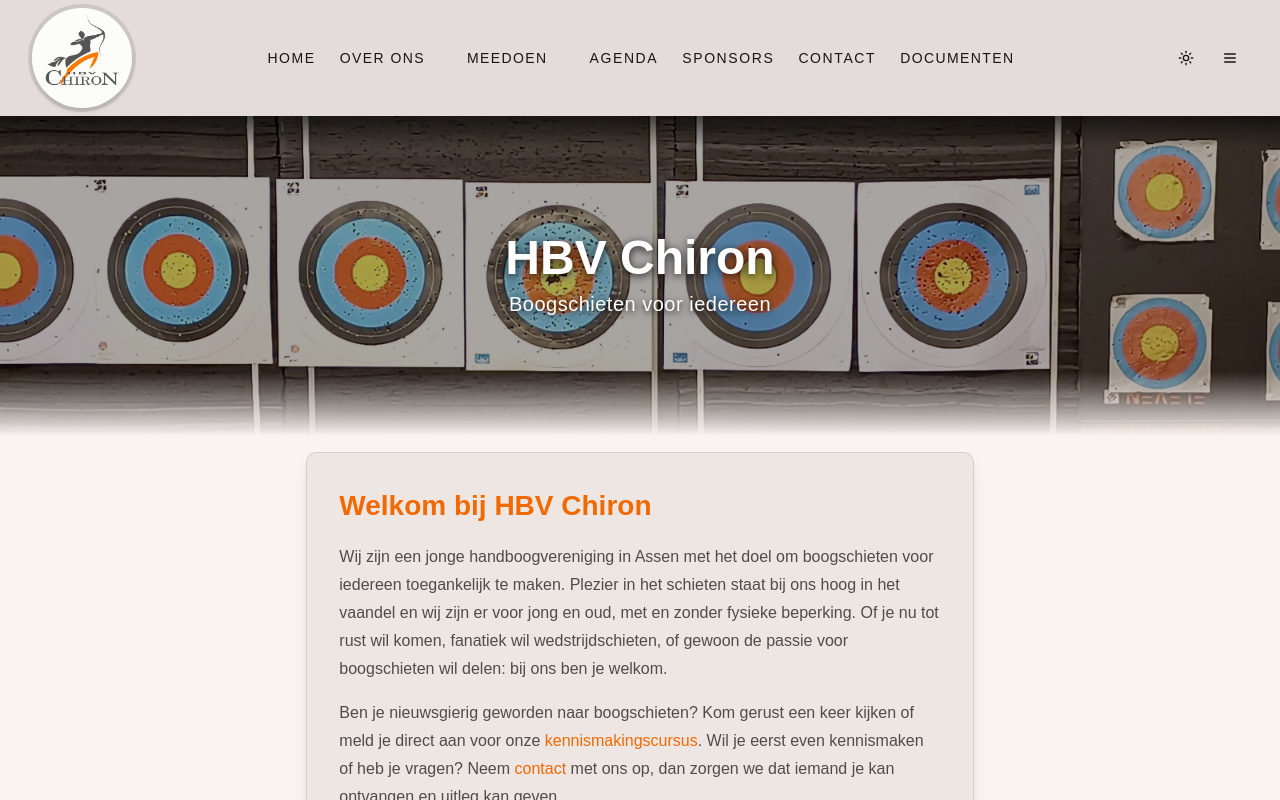
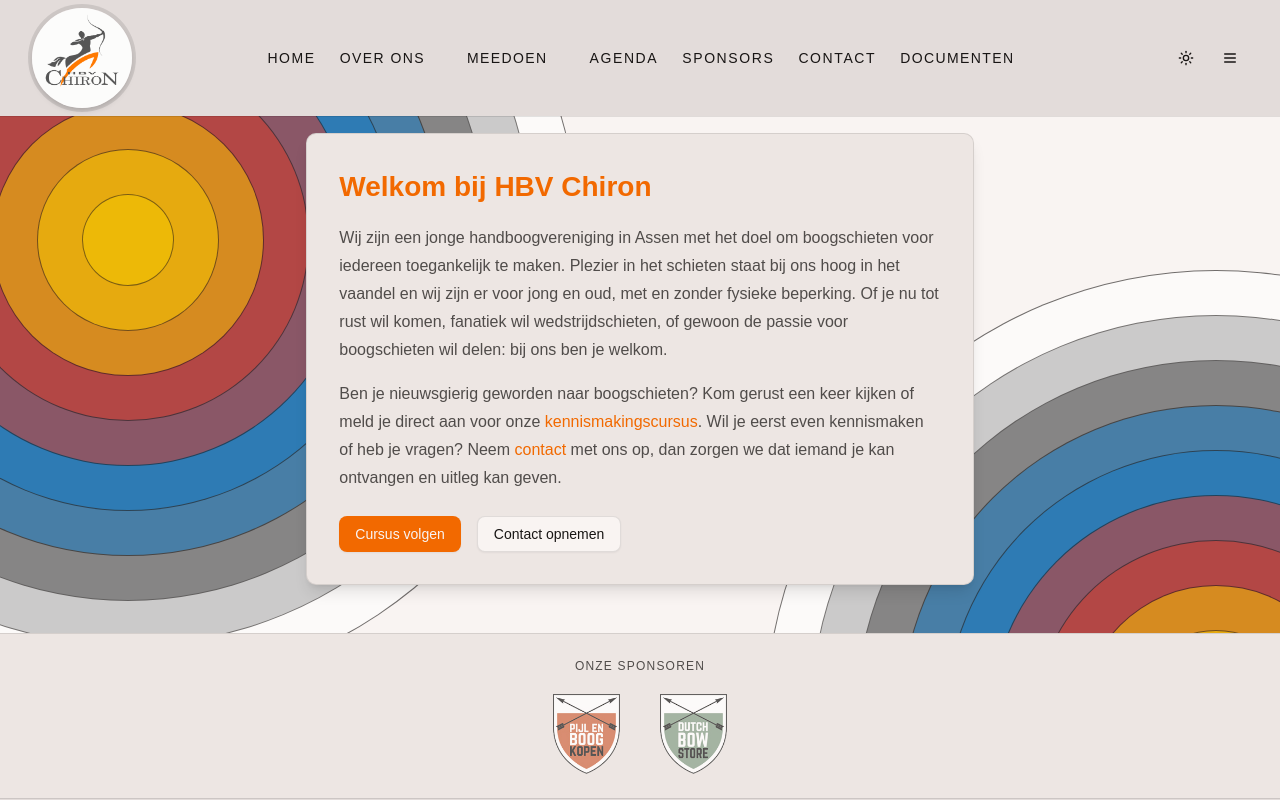
Before and after one commit to nooreon/hbvchiron, a SvelteKit app: page / in a window 1280 px wide. Shown: the top 800 px of the page. Built offline with nearby package versions, Linux system fonts and the light colour scheme; some icons are missing.

Commit message:
Blazoenen achtergrond versie

```diff
--- /dev/null
+++ b/src/lib/components/Blazoen.svelte
@@ -0,0 +1,50 @@
+<script lang="ts">
+    export let blazoenen = [
+        { top: '25%', left: '10%', size: 900, opacity: 0.5 },
+        { top: '75%', left: '95%', size: 900, opacity: 0.5 }
+    ];
+
+    const rings = [
+        { frac: 1.00, color: '#ffffff' },
+        { frac: 0.90, color: '#aaaaaa' },
+        { frac: 0.80, color: '#555555' },
+        { frac: 0.70, color: '#1a7abf' },
+        { frac: 0.60, color: '#1a7abf' },
+        { frac: 0.50, color: '#d63a2a' },
+        { frac: 0.40, color: '#d63a2a' },
+        { frac: 0.30, color: '#f5c800' },
+        { frac: 0.20, color: '#f5c800' },
+        { frac: 0.10, color: '#f5c800' },
+    ];
+</script>
+
+{#each blazoenen as blazoen (blazoen.top + blazoen.left)}
+    <div class="target-wrap" style="z-index: 0; top:{blazoen.top}; left:{blazoen.left};">
+        {#each rings as ring (ring.frac + ring.color)}
+            <div
+                    class="ring"
+                    style="
+          width: {blazoen.size * ring.frac}px;
+          height: {blazoen.size * ring.frac}px;
+          background: {ring.color};
+          opacity: {blazoen.opacity + ring.frac * 0.1};
+        "
+            ></div>
+        {/each}
+    </div>
+{/each}
+
+<style>
+    .target-wrap {
+        position: absolute;
+        pointer-events: none;
+        transform: translate(-50%, -50%);
+    }
+    .ring {
+        position: absolute;
+        border-radius: 50%;
+        transform: translate(-50%, -50%);
+        top: 0;
+        left: 0;
+    }
+</style>
--- a/src/routes/+layout.svelte
+++ b/src/routes/+layout.svelte
@@ -5,6 +5,7 @@
 
     import {Header, Sponsors, Footer} from "$lib";
     import achterwand from "$lib/assets/achterwand.webp";
+    import Blazoenen from "$lib/components/Blazoen.svelte";
 
     let {children} = $props();
 </script>
@@ -17,13 +18,16 @@
 
 <ModeWatcher/>
 
-<div class="flex flex-col min-h-screen">
-    <div class="relative z-10">
+
+<div class="page-wrapper flex flex-col min-h-screen">
+
+    <div class="relative z-20 border-b">
         <Header/>
     </div>
 
     <!-- Banner -->
-    <div class="relative h-80 overflow-hidden">
+    <!--
+    <div class="relative z-10 h-80 overflow-hidden">
         <img src={achterwand} alt="HBV Chiron"
              class="absolute inset-0 w-full h-full object-cover brightness-70"/>
         <div class="absolute inset-x-0 top-0 h-8 bg-linear-to-b from-black/60 to-transparent"></div>
@@ -35,13 +39,25 @@
             </p>
         </div>
     </div>
+    -->
 
-    <main class="flex-1">
+    <Blazoenen />
+
+    <main class="relative z-10 flex-1 content-center">
         {@render children()}
     </main>
 
-    <div class="mt-8">
+    <div class="relative z-10 mt-8">
         <Sponsors/>
+        <Footer/>
     </div>
-    <Footer/>
+
 </div>
+
+
+<style>
+    .page-wrapper {
+        position: relative;
+        overflow: hidden;
+    }
+</style>
```
